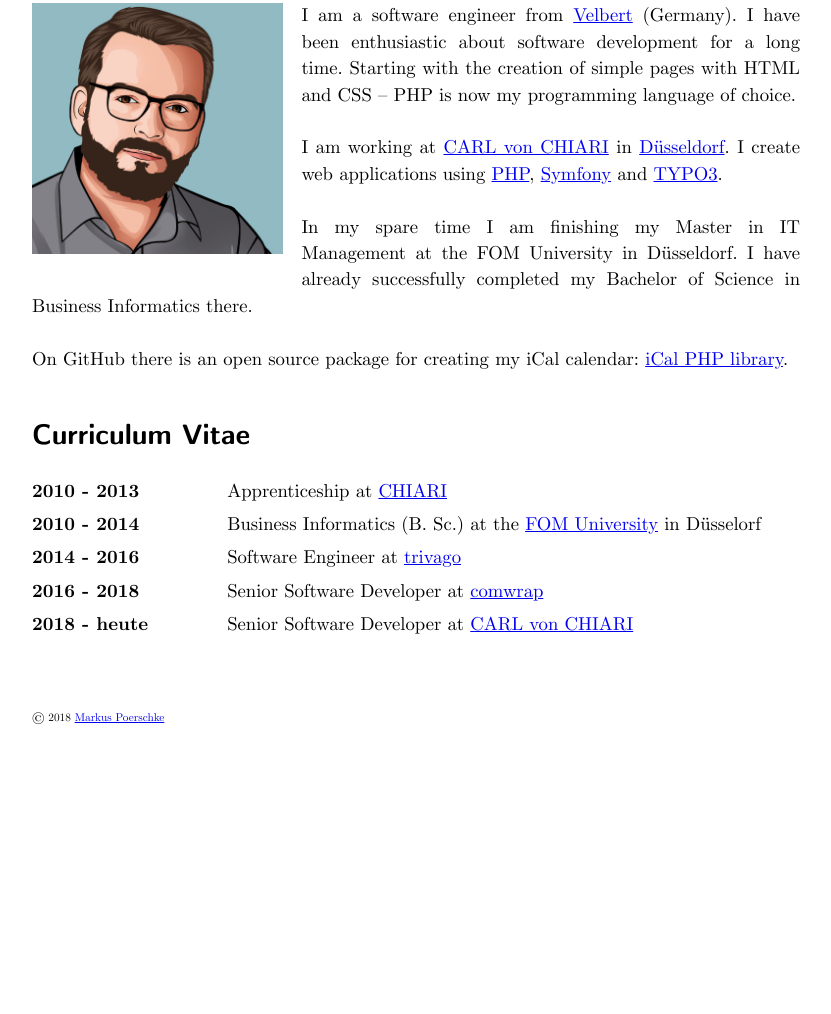
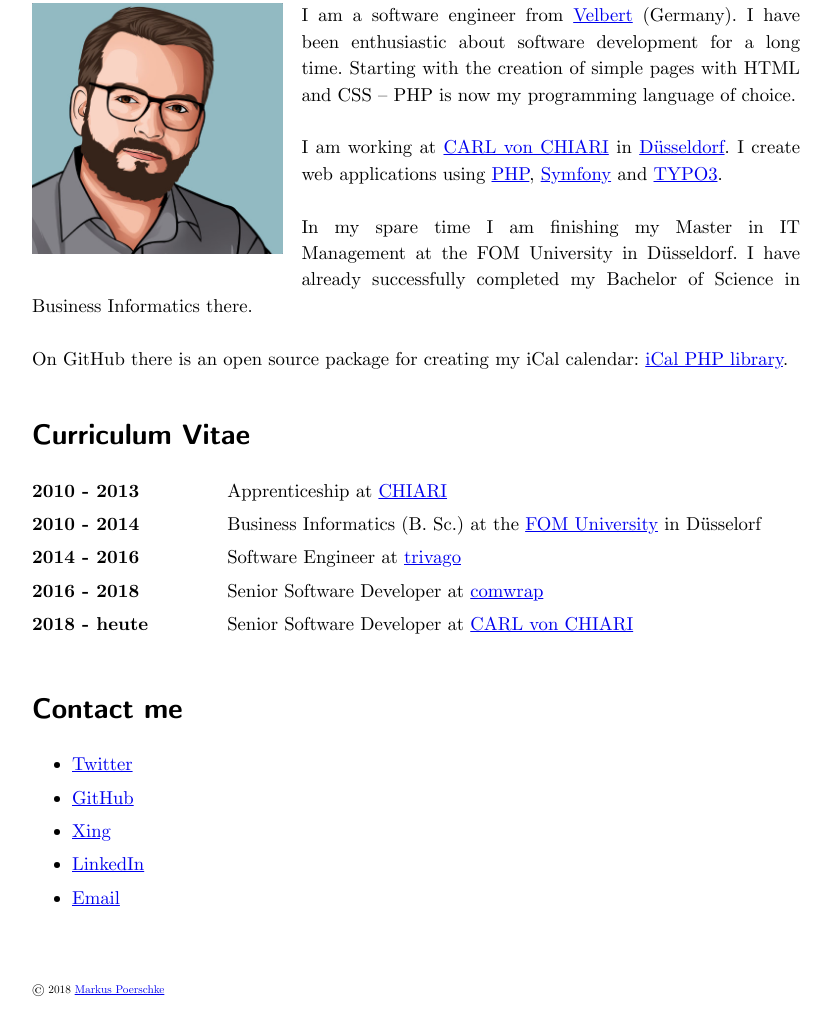
Before and after one commit to markuspoerschke/markuspoerschke.github.io, a plain HTML site: page about-me/index.html in a window 1280 px wide. Shown: the part 170-1184 px from the top of the page, without its empty margins (224-1055 px from the left). Before the commit the page ends 912 px from the top, so only its background shows below. Drawn offline with Linux system fonts and the light colour scheme.

Commit message:
rebuilding site Mo 16 Jul 2018 11:45:51 CEST

```diff
--- a/about-me/index.html
+++ b/about-me/index.html
@@ -11,7 +11,7 @@
     <link rel="stylesheet" href="/styles/main.css">
     <link rel="stylesheet" href="/fonts/fonts.css">
 
-    <meta name="generator" content="Hugo 0.43">
+    <meta name="generator" content="Hugo 0.44">
 
 
 
@@ -90,6 +90,16 @@
 <dd>Senior Software Developer at <a href="https://cvc.digital">CARL von CHIARI</a></dd>
 </dl>
 
+<h2 id="contact-me">Contact me</h2>
+
+<ul>
+<li><a href="https://twitter.com/markuspoerschke">Twitter</a></li>
+<li><a href="https://github.com/markuspoerschke">GitHub</a></li>
+<li><a href="https://www.xing.com/profile/Markus_Poerschke2">Xing</a></li>
+<li><a href="https://www.linkedin.com/in/markuspoerschke/">LinkedIn</a></li>
+<li><a href="mailto:markus@poerschke.nrw">Email</a></li>
+</ul>
+
 </div>
 
 <div class="container">
```
Also changed, not shown: blog/good-commit-messages/index.html (+2 -2 lines), blog/index.html (+2 -2 lines), categories/index.html (+2 -2 lines), de/blog/gute-commit-messages/index.html (+2 -2 lines), de/blog/index.html (+2 -2 lines), de/categories/index.html (+2 -2 lines), de/impressum/index.html (+1 -1 lines), de/index.html (+2 -2 lines), de/tags/index.html (+2 -2 lines), de/ueber-mich/index.html (+1 -1 lines), imprint/index.html (+1 -1 lines), index.html (+2 -2 lines), tags/index.html (+2 -2 lines).
